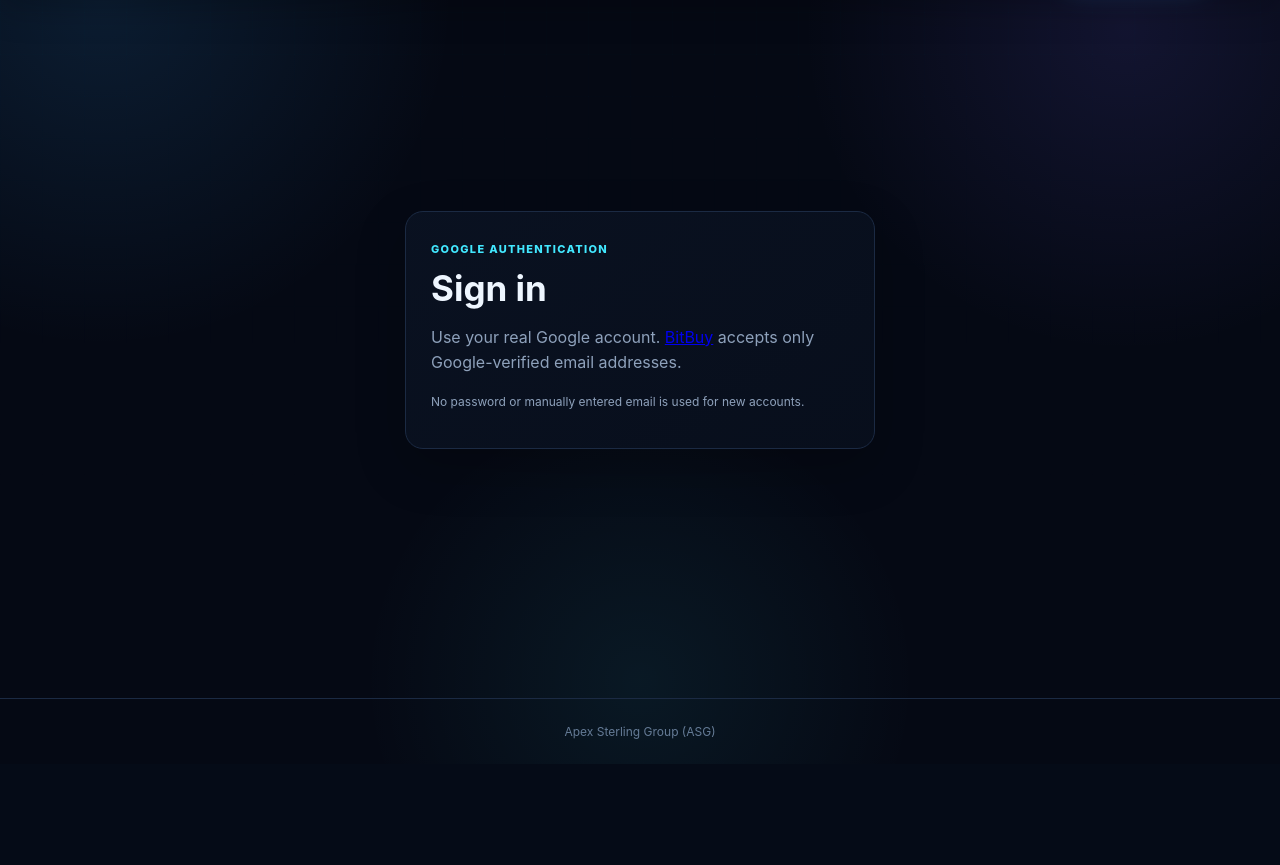
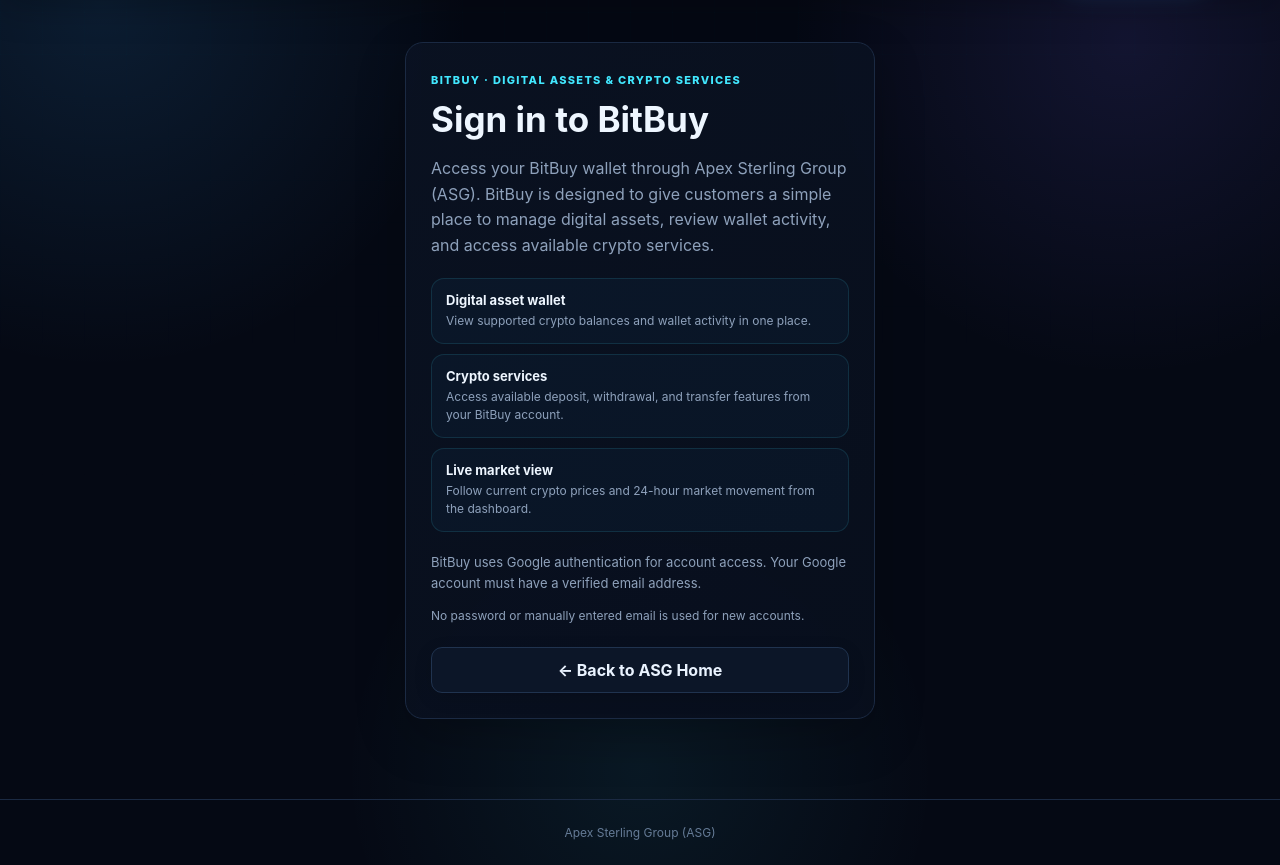
Before and after one commit to TheMineOrganization/WalletFlow, a Flask app: page /login in a window 1280 px wide. Shown: the part 72-937 px from the top of the page. Before the commit the page ends 811 px from the top, so only its background shows below. Run offline with Flask 3, Linux system fonts and the light colour scheme; parts of the project's set-up code (start-up, migrations or seed data) failed here and were passed over.

Commit message:
Add files via upload

```diff
--- a/app.py
+++ b/app.py
@@ -4,6 +4,7 @@ import secrets
 from decimal import Decimal, InvalidOperation, ROUND_DOWN
 from functools import wraps
 from datetime import datetime
+from types import SimpleNamespace
 
 from authlib.integrations.flask_client import OAuth
 from dotenv import load_dotenv
@@ -581,14 +582,60 @@ def crypto_market():
         return jsonify({"error": "Live market data is temporarily unavailable."}), 502
 
 
+def customer_statement_rows(user_id, limit=None, query=None):
+    """Build customer-facing statements without creating duplicate DB transactions.
+
+    Pending withdrawal requests are shown as pending statements until an admin
+    reviews them. Once approved/rejected, the normal WalletTransaction record
+    remains the source of the completed/rejected transaction statement.
+    """
+    transactions = WalletTransaction.query.filter_by(user_id=user_id)
+    if query:
+        transactions = transactions.filter(WalletTransaction.description.ilike(f"%{query}%"))
+    rows = []
+    for t in transactions.order_by(WalletTransaction.created_at.desc()).all():
+        rows.append(t)
+
+    pending = WithdrawalRequest.query.filter(
+        WithdrawalRequest.user_id == user_id,
+        WithdrawalRequest.status.in_(("pending", "background_check")),
+    ).order_by(WithdrawalRequest.created_at.desc()).all()
+    for r in pending:
+        if r.method == "card":
+            description = "Card withdrawal request"
+            transfer_type = "bank transfer"
+        else:
+            asset = CRYPTO_ASSETS.get((r.currency or "BTC").upper(), {})
+            description = f"{asset.get('name', r.currency or 'Crypto')} withdrawal request"
+            transfer_type = "crypto"
+        rows.append(SimpleNamespace(
+            id=None,
+            withdrawal_id=r.id,
+            statement_kind="pending_withdrawal",
+            transaction_type="pending",
+            transfer_type=transfer_type,
+            currency=r.currency or "BTC",
+            description=description,
+            amount=r.amount,
+            usd_amount=r.usd_amount,
+            created_at=r.created_at,
+            external_reference=f"WD-{r.id}",
+            balance_after=None,
+            pending_status=r.status,
+        ))
+
+    rows.sort(key=lambda row: row.created_at or datetime.min, reverse=True)
+    return rows[:limit] if limit else rows
+
+
 @app.route("/dashboard")
 @login_required
 def dashboard():
     w = wallet_for(current_user)
-    tx = WalletTransaction.query.filter_by(user_id=current_user.id).order_by(WalletTransaction.created_at.desc()).limit(8).all()
+    statements = customer_statement_rows(current_user.id, limit=8)
     pending_withdrawals = WithdrawalRequest.query.filter(WithdrawalRequest.user_id == current_user.id, WithdrawalRequest.status.in_(("pending", "background_check"))).count()
     latest_approved = WithdrawalRequest.query.filter_by(user_id=current_user.id, status="approved").order_by(WithdrawalRequest.reviewed_at.desc()).first()
-    return render_template("dashboard.html", wallet=w, wallet_balances=wallet_balances(w), crypto_assets=CRYPTO_ASSETS, recent_transactions=tx, pending_withdrawals=pending_withdrawals, latest_approved=latest_approved)
+    return render_template("dashboard.html", wallet=w, wallet_balances=wallet_balances(w), crypto_assets=CRYPTO_ASSETS, recent_transactions=statements, pending_withdrawals=pending_withdrawals, latest_approved=latest_approved)
 
 
 @app.route("/deposit", methods=["GET", "POST"])
@@ -1011,10 +1058,8 @@ def withdrawal_success(withdrawal_id):
 @login_required
 def transactions():
     q = request.args.get("q", "").strip()
-    x = WalletTransaction.query.filter_by(user_id=current_user.id)
-    if q:
-        x = x.filter(WalletTransaction.description.ilike(f"%{q}%"))
-    return render_template("transactions.html", transactions=x.order_by(WalletTransaction.created_at.desc()).all(), query=q)
+    statements = customer_statement_rows(current_user.id, query=q)
+    return render_template("transactions.html", transactions=statements, query=q)
 
 
 @app.route("/transactions/<int:transaction_id>")
--- a/static/css/style.css
+++ b/static/css/style.css
@@ -211,3 +211,17 @@ footer{color:#657b96;border-color:var(--crypto-line)}
 
 @media(max-width:850px){.bank-actions{grid-template-columns:1fr}}
 @media(max-width:600px){.bank-action{padding:12px}.bank-action-copy small{font-size:10px}}
+
+/* Customer statement pending state + richer BitBuy sign-in page */
+.pending-statement{border-left:3px solid #f6b84a;background:rgba(246,184,74,.035)}
+.pending-statement:hover{background:rgba(246,184,74,.07)!important}
+.row i.pending{background:rgba(246,184,74,.12);color:#f6c15b}
+.pending-label{color:#f6c15b!important;font-size:12px;line-height:1.35;text-align:right}
+.pending-label span{color:#8ea1bb;font-size:11px;font-weight:700}
+.login-card{overflow:hidden}
+.login-features{display:grid;gap:10px;margin:20px 0}
+.login-features>div{padding:13px 14px;border:1px solid rgba(66,232,255,.12);border-radius:13px;background:rgba(57,167,255,.045);display:grid;gap:4px}
+.login-features b{font-size:13px;color:#eef6ff}
+.login-features span{font-size:12px;line-height:1.5;color:#8ea1bb}
+.login-note{font-size:13px!important;line-height:1.55!important;color:#8ea1bb!important}
+.login-back{margin-top:10px}
--- a/templates/login.html
+++ b/templates/login.html
@@ -1 +1,24 @@
-{% extends "base.html" %}{% block title %}Sign in{% endblock %}{% block content %}<div class="auth"><div class="card"><small>GOOGLE AUTHENTICATION</small><h1>Sign in</h1><p>Use your real Google account. <a href="{{ url_for('bitbuy') }}">BitBuy</a> accepts only Google-verified email addresses.</p>{% if google_configured %}<a class="btn google-btn full" href="{{url_for('google_login')}}"><span class="google-mark">G</span> Continue with Google</a>{% else %}<div class="flash error static-flash">Google OAuth is not configured. Add GOOGLE_CLIENT_ID and GOOGLE_CLIENT_SECRET to your .env file.</div>{% endif %}<p class="auth-note">No password or manually entered email is used for new accounts.</p></div></div>{% endblock %}
+{% extends "base.html" %}{% block title %}Sign in to BitBuy{% endblock %}{% block content %}
+<div class="auth">
+  <div class="card login-card">
+    <small>BITBUY · DIGITAL ASSETS &amp; CRYPTO SERVICES</small>
+    <h1>Sign in to BitBuy</h1>
+    <p>Access your BitBuy wallet through Apex Sterling Group (ASG). BitBuy is designed to give customers a simple place to manage digital assets, review wallet activity, and access available crypto services.</p>
+
+    <div class="login-features">
+      <div><b>Digital asset wallet</b><span>View supported crypto balances and wallet activity in one place.</span></div>
+      <div><b>Crypto services</b><span>Access available deposit, withdrawal, and transfer features from your BitBuy account.</span></div>
+      <div><b>Live market view</b><span>Follow current crypto prices and 24-hour market movement from the dashboard.</span></div>
+    </div>
+
+    <p class="login-note">BitBuy uses Google authentication for account access. Your Google account must have a verified email address.</p>
+    {% if google_configured %}
+      <a class="btn google-btn full" href="{{url_for('google_login')}}"><span class="google-mark">G</span> Continue with Google</a>
+    {% else %}
+      <div class="flash error static-flash">Google OAuth is not configured. Add GOOGLE_CLIENT_ID and GOOGLE_CLIENT_SECRET to your .env file.</div>
+    {% endif %}
+    <p class="auth-note">No password or manually entered email is used for new accounts.</p>
+    <a class="btn full login-back" href="{{url_for('index')}}">← Back to ASG Home</a>
+  </div>
+</div>
+{% endblock %}
```
Also changed, not shown: templates/dashboard.html (+1 -1 lines), templates/transactions.html (+12 -1 lines).
